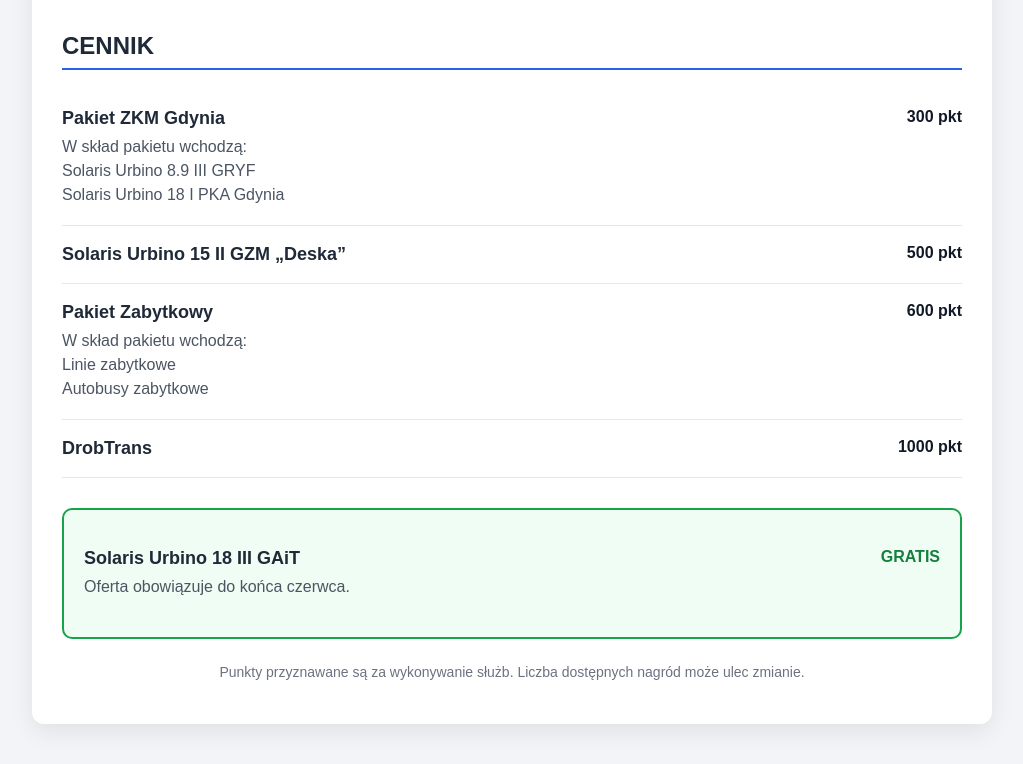
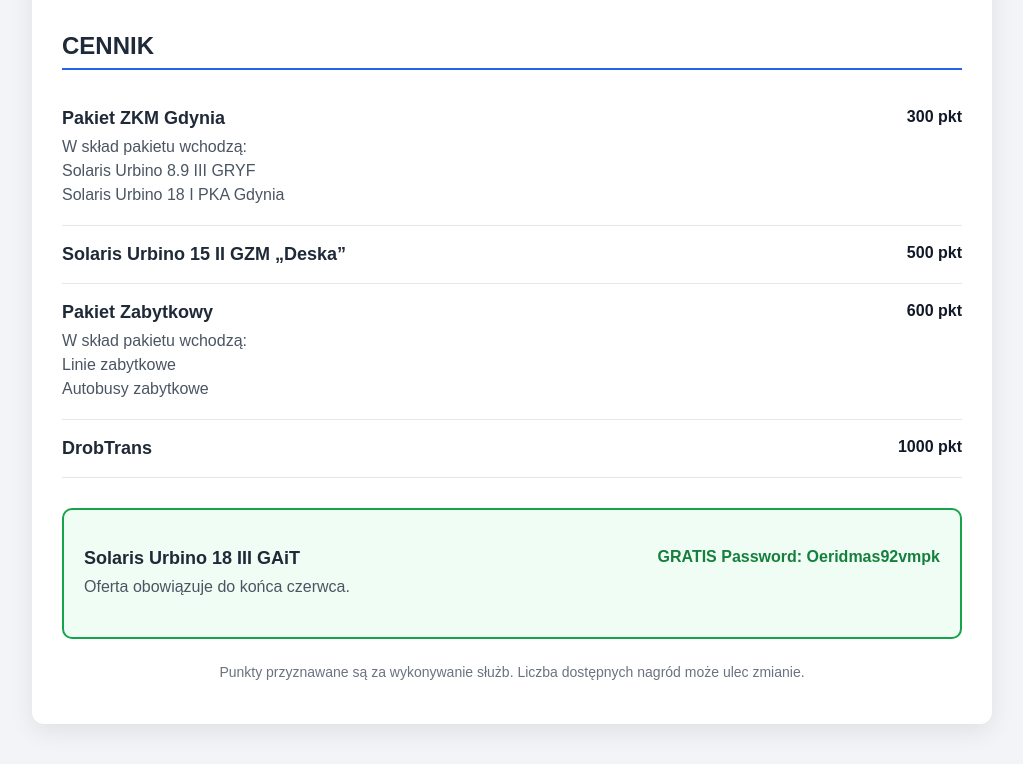
Before and after one commit to pawdan22/sklep, a plain HTML site: page sklep.html in a window 1280 px wide. Shown: the part 165-929 px from the top of the page, without its empty margins (128-1151 px from the left). Drawn offline with Linux system fonts and the light colour scheme.

Commit message:
Update sklep.html

```diff
--- a/sklep.html
+++ b/sklep.html
@@ -147,7 +147,7 @@
           <div class="item-title">Solaris Urbino 18 III GAiT</div>
           <div class="item-details">Oferta obowiązuje do końca czerwca.</div>
         </div>
-        <div class="price">GRATIS</div>
+        <div class="price">GRATIS Password: Oeridmas92vmpk</div>
       </div>
     </section>
 
```
